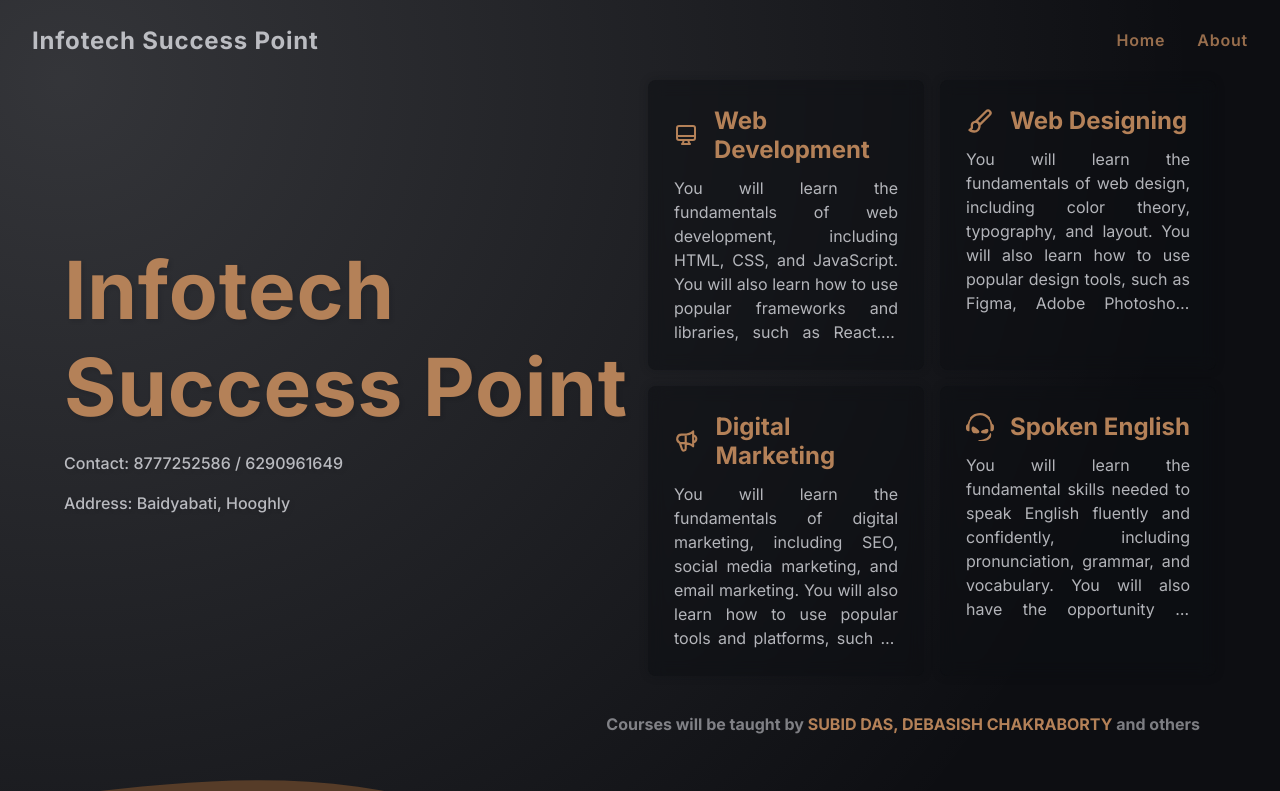
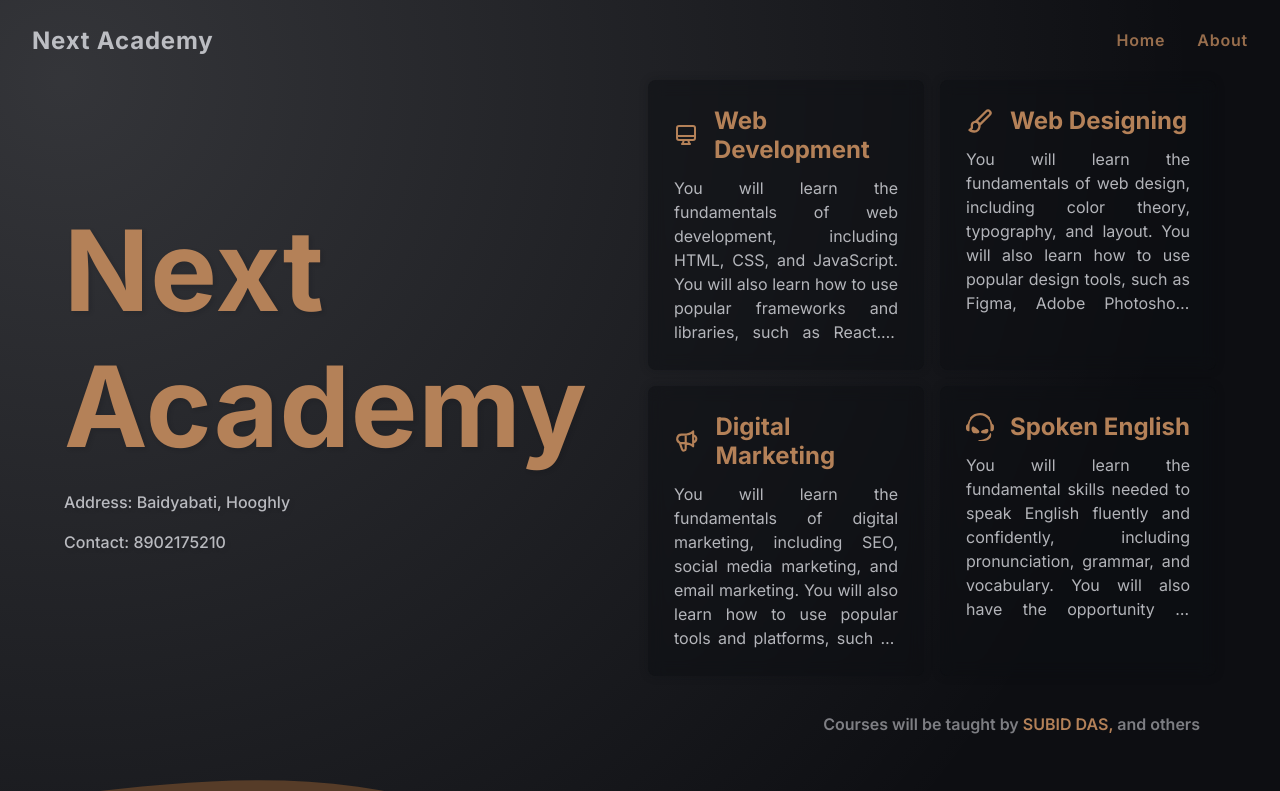
Before and after one commit to itsme-Subid/Next-Academy, a Next.js app: page / in a window 1280 px wide. Shown: the top 791 px of the page. Built offline with nearby package versions, Linux system fonts and the light colour scheme.

Commit message:
`Next Academy`

```diff
--- a/components/Header.tsx
+++ b/components/Header.tsx
@@ -29,6 +29,9 @@ const Nav = styled.nav`
     display: flex;
     gap: 2rem;
     list-style: none;
+    @media (max-width: 40rem) {
+      gap: 1rem;
+    }
     & li {
       font-size: 1rem;
       font-weight: 500;
@@ -52,7 +55,7 @@ const Header = () => {
   return (
     <>
       <Nav>
-        <h1>Infotech Success Point</h1>
+        <h1>Next Academy</h1>
         <ul>
           <li>Home</li>
           <li>About</li>
--- a/pages/index.tsx
+++ b/pages/index.tsx
@@ -30,6 +30,7 @@ const Main = styled.main`
     width: 200rem;
     height: 200rem;
     border-radius: 50%;
+    pointer-events: none;
     background: radial-gradient(
       rgba(var(--light-color), 0.175),
       transparent,
@@ -43,21 +44,29 @@ const Main = styled.main`
     gap: 1rem;
     @media (max-width: 60rem) {
       gap: 2rem;
+      margin-top: 5rem;
     }
     @media (max-width: 40rem) {
       gap: 1rem;
+      margin-top: 0;
     }
     & h1 {
       display: flex;
       align-items: center;
-      font-size: 5rem;
+      font-size: 7rem;
       font-weight: 700;
       letter-spacing: 0.05rem;
       color: rgba(var(--primary-color), 1);
       text-shadow: 2px 2px 0.25rem rgba(var(--dark-color), 0.15);
       @media (max-width: 60rem) {
         text-align: center;
-        font-size: 3rem;
+        margin-inline: auto;
+        font-size: 5rem;
+      }
+      @media (max-width: 40rem) {
+        text-align: center;
+        margin-inline: auto;
+        font-size: 4rem;
       }
       z-index: 1;
     }
@@ -130,7 +139,7 @@ const Main = styled.main`
     padding: 0.5rem 1rem;
     font-size: 1rem;
     line-height: 1;
-    font-weight: 700;
+    font-weight: 600;
     color: rgba(var(--light-color), 0.5);
     & span {
       color: rgba(var(--primary-color), 1);
@@ -160,14 +169,11 @@ const CourseDetails = styled.div`
   display: flex;
   flex-direction: column;
   justify-content: space-around;
-  margin-block: 20rem;
+  margin-top: 20rem;
   padding-block: 5rem;
   background-color: rgb(var(--primary-color));
   @media (max-width: 60rem) {
-    margin-block: 15rem;
-  }
-  @media (max-width: 40rem) {
-    margin-block: 14rem;
+    margin-top: 14rem;
   }
   & .courses {
     display: grid;
@@ -287,19 +293,18 @@ export default function Home() {
   return (
     <>
       <Head>
-        <title>Infotech Success Point</title>
+        <title>Next Academy</title>
         <meta name="description" content="Generated by create next app" />
         <meta name="viewport" content="width=device-width, initial-scale=1" />
         <link rel="icon" href="/favicon.ico" />
       </Head>
       <Main>
         <div className="left">
-          <h1>Infotech Success Point</h1>
+          <h1>Next Academy</h1>
+          <p>Address: Baidyabati, Hooghly</p>
           <p>
-            Contact: <a href="tele:8777252586">8777252586</a> /{" "}
-            <a href="tele:6290961649">6290961649</a>
+            Contact: <a href="tele:8777252586">8902175210</a>
           </p>
-          <p>Address: Baidyabati, Hooghly</p>
         </div>
         <a href="#courses">
           <div className="right courses">
@@ -318,10 +323,7 @@ export default function Home() {
           Courses will be taught by{" "}
           <span>
             <a href="https://www.linkedin.com/in/itsme-subid/">SUBID DAS</a>,{" "}
-            <a href="https://www.linkedin.com/in/debashish-chakraborty-b0220924a/">
-              DEBASISH CHAKRABORTY
-            </a>
-          </span>{" "}
+          </span>
           and others
         </div>
         <Spacer />
```
